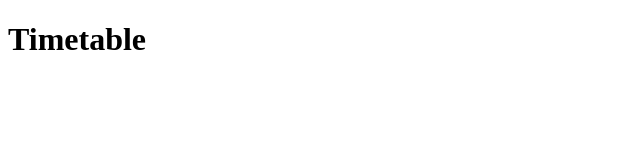
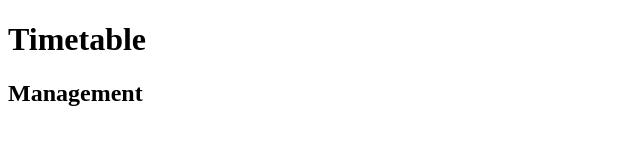
Before and after one commit to 15DEEPIKATHANGAVEL/timetable_management, a plain HTML site: page index.html in a window 1280 px wide. Shown: the whole page, without its empty margins (0-640 px from the left). Drawn offline with Linux system fonts and the light colour scheme.

Commit message:
html file updated

```diff
--- a/index.html
+++ b/index.html
@@ -7,5 +7,6 @@
 </head>
 <body>
     <h1>Timetable</h1>
+    <h2>Management</h2>
 </body>
 </html>
```
